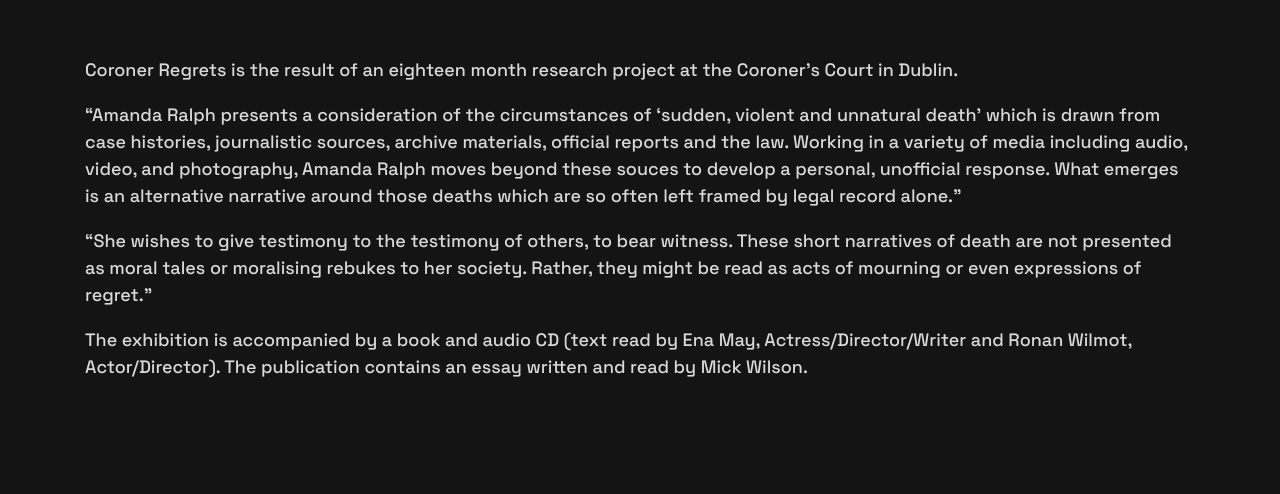
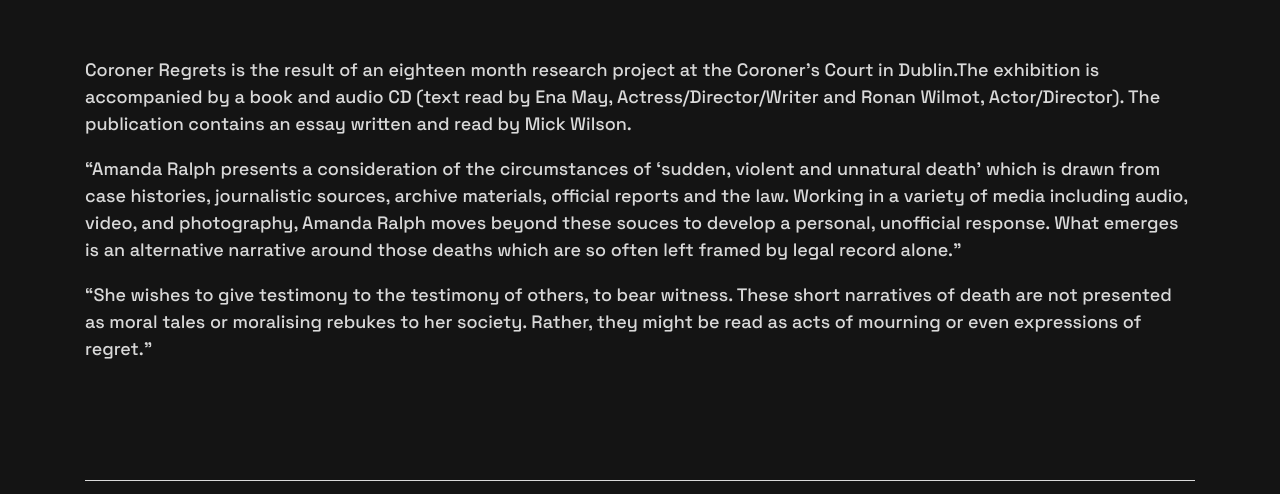
Before and after one commit to virtualanxiety/material-resource, a plain HTML site: page coronerregretsproject.html in a window 1280 px wide. Shown: the part 306-800 px from the top of the page. Drawn offline with Linux system fonts and the light colour scheme.

Commit message:
Update coronerregretsproject.html

```diff
--- a/coronerregretsproject.html
+++ b/coronerregretsproject.html
@@ -86,12 +86,12 @@
                 Coroner Regrets <span>Project</span>
               </h1>
               <p class="hero__description">
-                <p>Coroner Regrets is the result of an eighteen month research project at the Coroner's Court in Dublin.</p>
+                <p>Coroner Regrets is the result of an eighteen month research project at the Coroner's Court in Dublin.The exhibition is accompanied by a book and audio CD (text read by Ena May, Actress/Director/Writer and Ronan Wilmot, Actor/Director). The publication contains an essay written and read by Mick Wilson.</p>
 <p><q>Amanda Ralph presents a consideration of the circumstances of <q>sudden, violent and unnatural death</q> which is drawn from case histories, journalistic sources, archive materials, official reports and the law. Working in a variety of media including audio, video, and photography, Amanda Ralph moves beyond these souces to develop a personal, unofficial response. What emerges is an alternative narrative around those deaths which are so often left framed by legal record alone.</q></p>
 
 <p><q>She wishes to give testimony to the testimony of others, to bear witness. These short narratives of death are not presented as moral tales or moralising rebukes to her society. Rather, they might be read as acts of mourning or even expressions of regret.</q></p>
 
-<p>The exhibition is accompanied by a book and audio CD (text read by Ena May, Actress/Director/Writer and Ronan Wilmot, Actor/Director). The publication contains an essay written and read by Mick Wilson.</p>
+
             </div>
           </div>
         </div>
```
